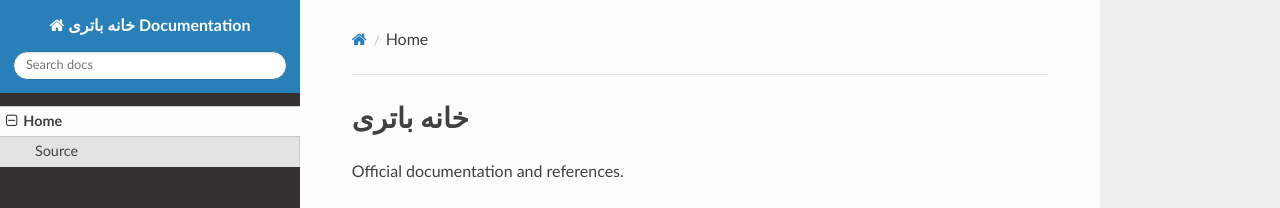
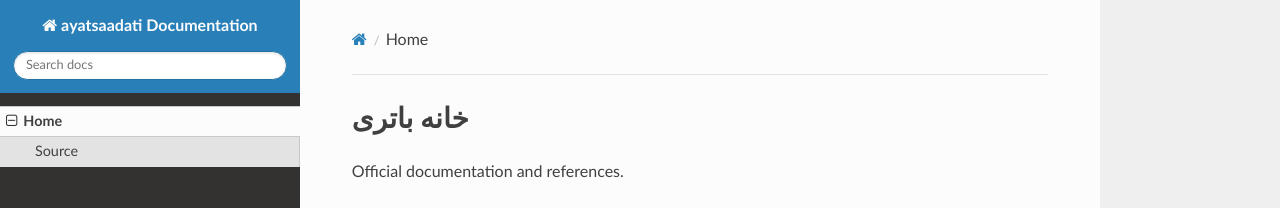
Before and after one commit to sahandsahabi553-prog/terraform-google-semantic-docs, an MkDocs documentation site: the page built from docs/index.md, in a window 1280 px wide. Shown: the top 208 px of the page. Built offline with MkDocs 1.6.1, drawn with Linux system fonts in a browser that asks for light colours; nearby versions of some CDN libraries.

```diff
--- a/mkdocs.yml
+++ b/mkdocs.yml
@@ -1,4 +1,4 @@
-site_name: خانه باتری Documentation
+site_name: ayatsaadati Documentation
 nav:
   - Home: index.md
 theme: readthedocs
```
